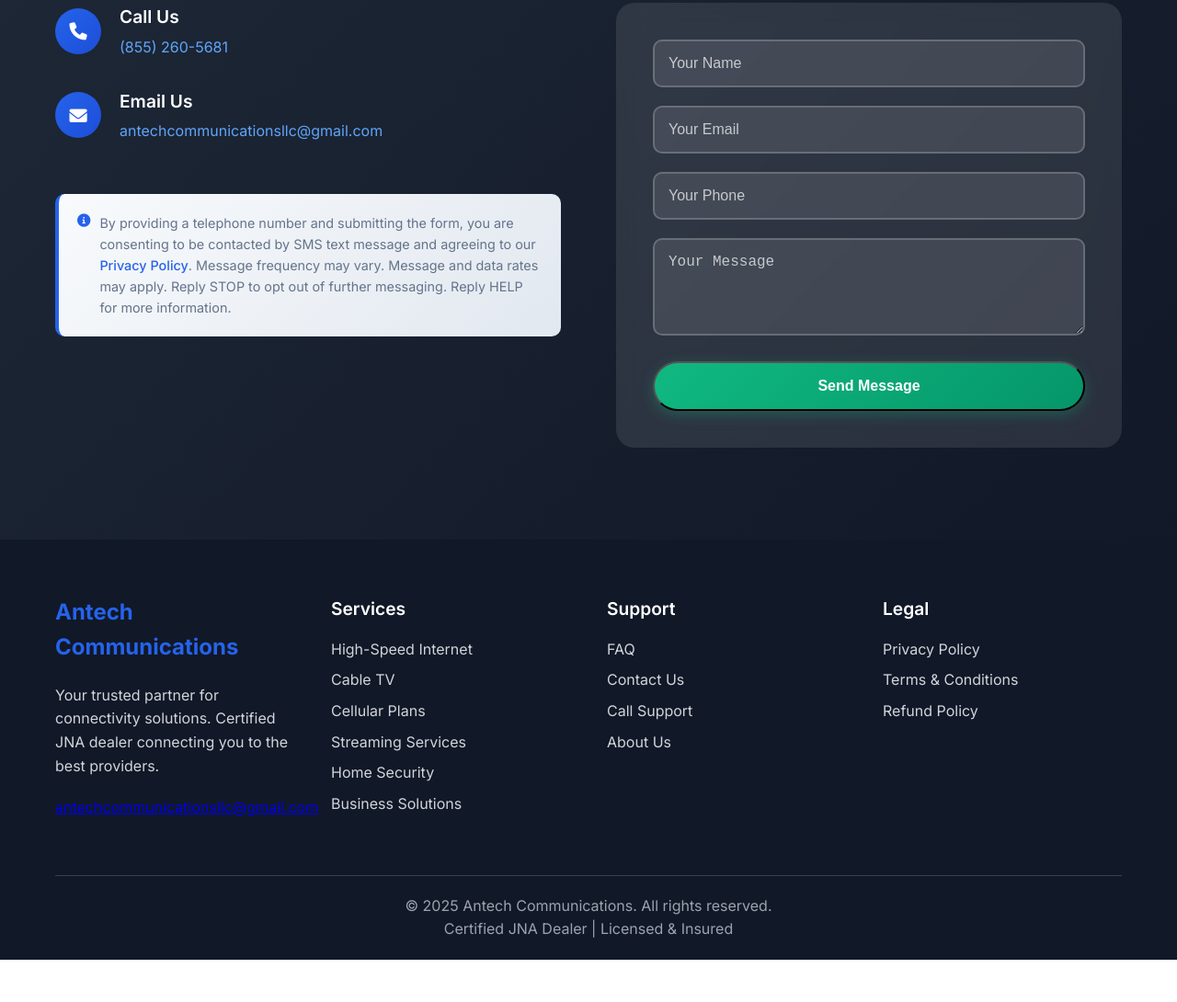
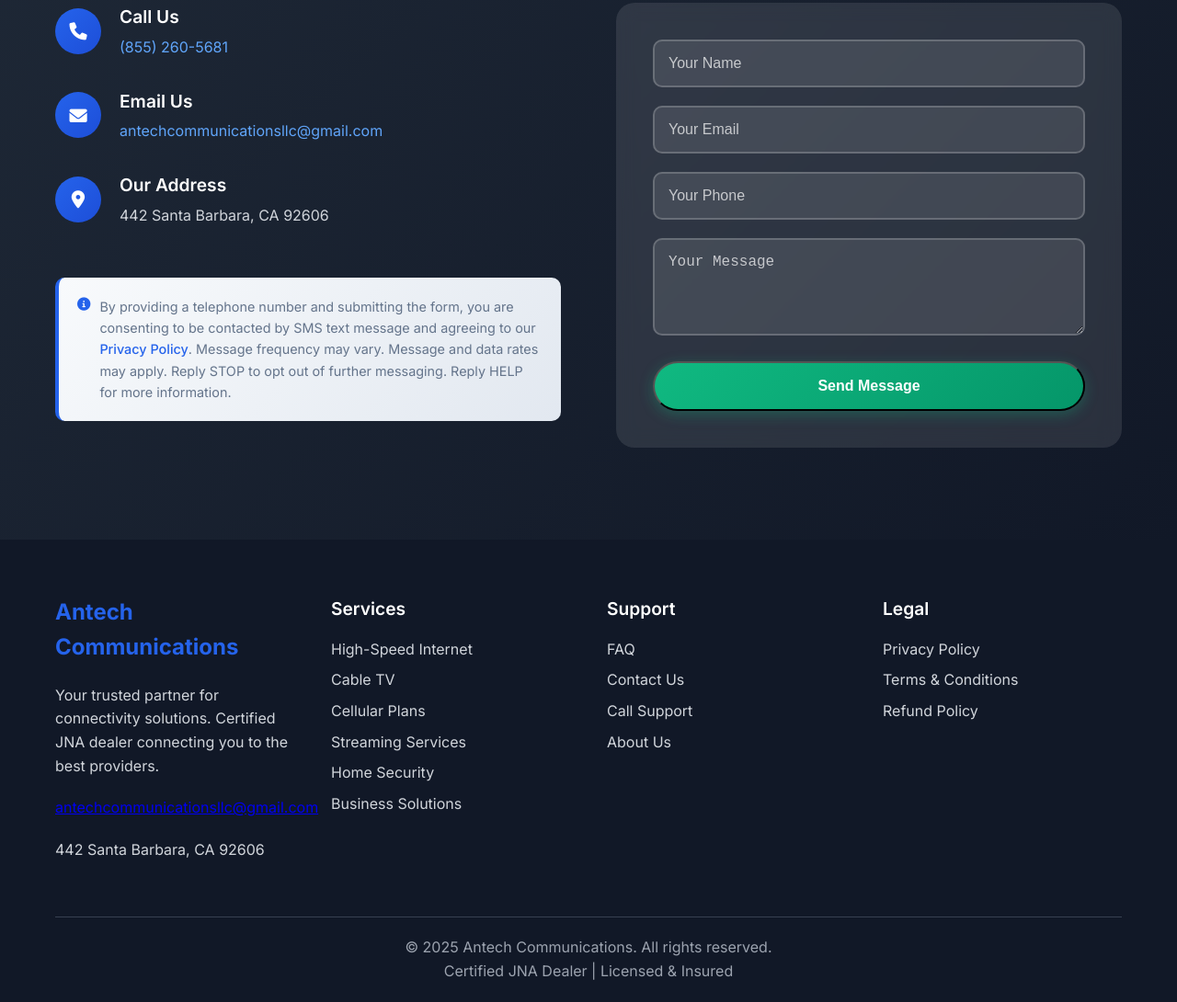
Before and after one commit to antechcommunications/antech-communication, a website built with Vite: page index.html in a window 1280 px wide. Shown: the part 6180-7270 px from the top of the page at 92% size. Before the commit the page ends 7224 px from the top, so only its background shows below. Built offline with nearby package versions, Linux system fonts and the light colour scheme; animation ran at ten frames a second.

Commit message:
Add files via upload

```diff
--- a/index.html
+++ b/index.html
@@ -535,6 +535,13 @@
                             <p><a href="mailto:antechcommunicationsllc@gmail.com">antechcommunicationsllc@gmail.com</a></p>
                         </div>
                     </div>
+                    <div class="contact-item">
+                        <i class="fas fa-map-marker-alt"></i>
+                        <div>
+                            <h3>Our Address</h3>
+                            <p>442 Santa Barbara, CA 92606</p>
+                        </div>
+                    </div>
                     <div class="sms-disclaimer">
                         <p class="disclaimer-text">
                             <i class="fas fa-info-circle"></i>
@@ -573,6 +580,7 @@
                     <h3>Antech Communications</h3>
                     <p>Your trusted partner for connectivity solutions. Certified JNA dealer connecting you to the best providers.</p>
                     <p><a href="mailto:antechcommunicationsllc@gmail.com">antechcommunicationsllc@gmail.com</a></p>
+                    <p>442 Santa Barbara, CA 92606</p>
                 </div>
                 <div class="footer-section">
                     <h4>Services</h4>
```
Also changed, not shown: privacy-policy.html (+2 -0 lines), refund-policy.html (+1 -0 lines), terms-conditions.html (+2 -0 lines).
